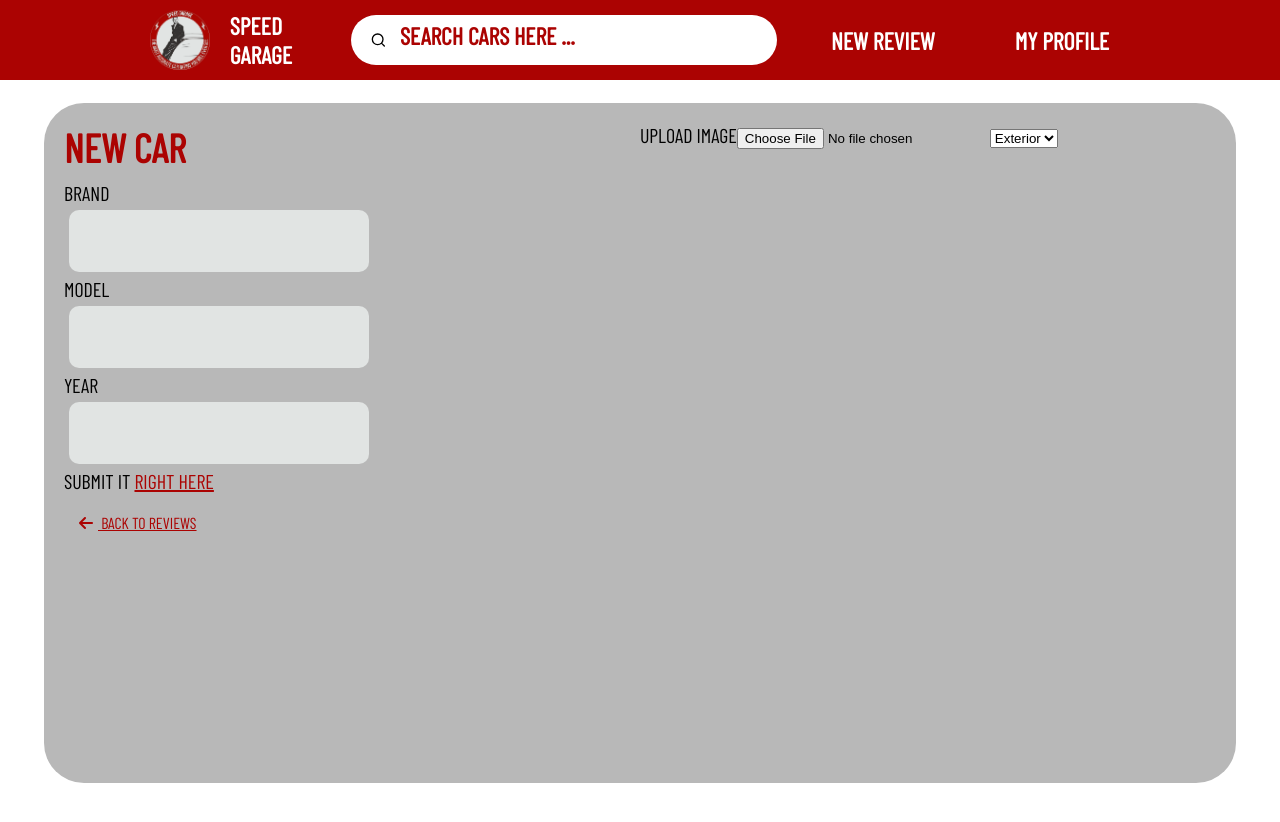
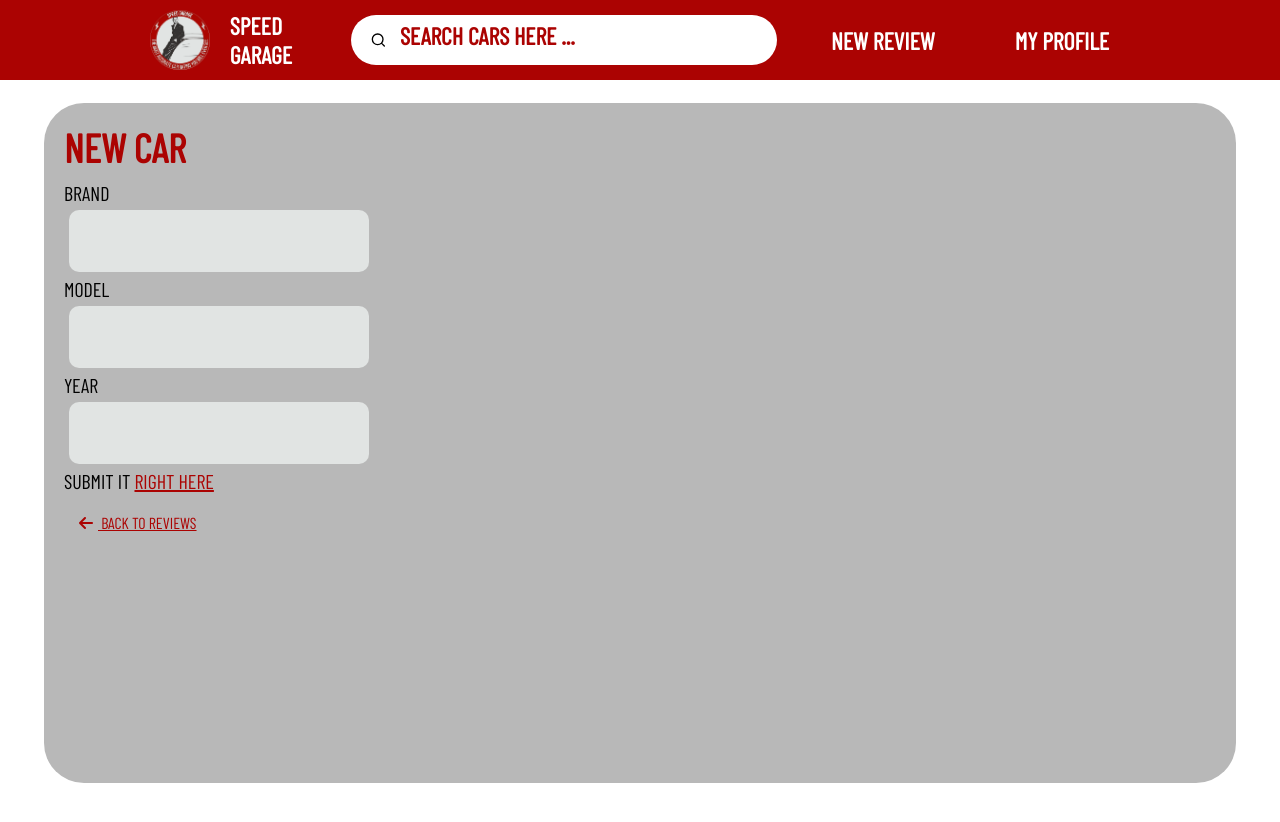
Before and after one commit to leonardo-vargas-de-paula/front-end-speed-garage, an Angular app: page /newcar in a window 1280 px wide. Shown: the top 822 px of the page. Built offline with nearby package versions, Linux system fonts and the light colour scheme.

Commit message:
fix: remove desnecessario

```diff
--- a/src/app/add-car/add-car.component.html
+++ b/src/app/add-car/add-car.component.html
@@ -20,13 +20,7 @@
       </a>
     </div>
     <div class="imagemCarro">
-      <span>UPLOAD IMAGE</span>
-      <input type="file" (change)="onFileChange($event)" />
-      <select [(ngModel)]="tipo" name="tipo">
-        <option value="EX">Exterior</option>
-        <option value="IN">Interior</option>
-        <option value="MO">Motor</option>
-      </select>
+
     </div>
   </div>
 </div>
```
